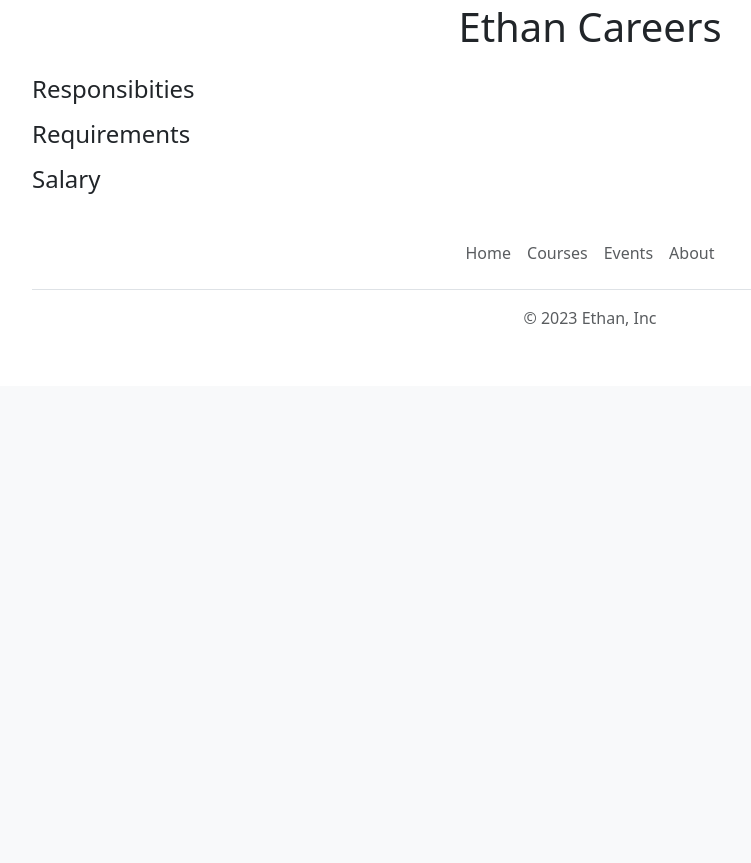
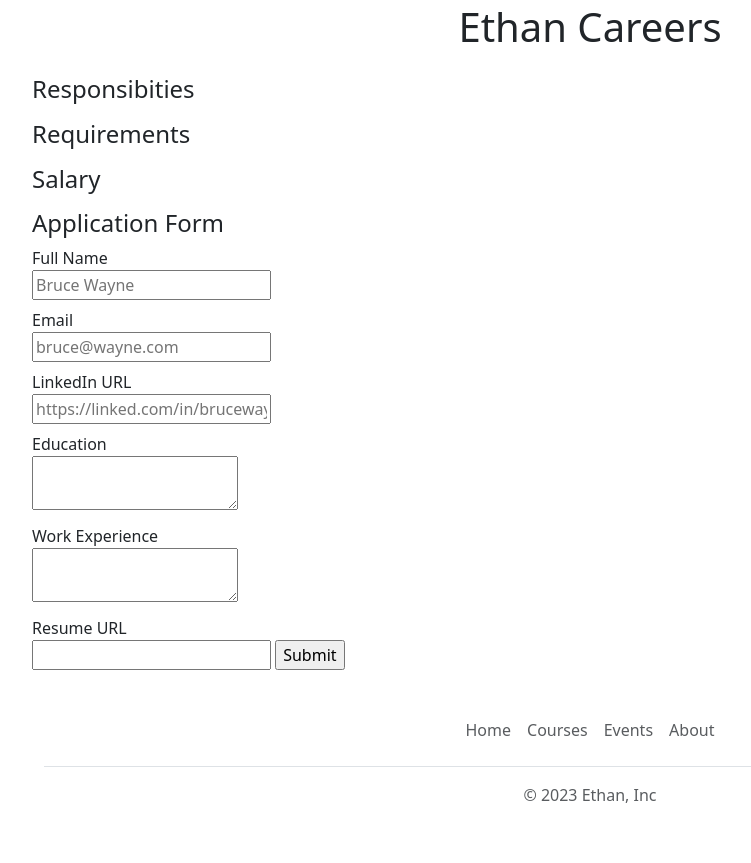
Before and after one commit to Superritemaster/Ethan-Careers-Website, a Flask app: template templates/jobpage.html in a window 1280 px wide. Shown: the part 437-1300 px from the top of the page, without its empty margins (50-801 px from the left). Before the commit the page ends 763 px from the top, so only its background shows below. Run offline with Flask 3, Linux system fonts and the light colour scheme; the template is opened without the code that fills it, so the values that code supplies are empty.

Commit message:
used advanced html forms and saved applications to DB

```diff
--- a/app.py
+++ b/app.py
@@ -1,6 +1,6 @@
-from flask import Flask, jsonify, render_template
+from flask import Flask, jsonify, render_template, request
 
-from database import load_jobs_from_db, load_job_from_db
+from database import load_jobs_from_db, load_job_from_db, add_application_to_db
 
 app = Flask(__name__)
 
@@ -24,6 +24,16 @@
 
   return render_template('jobpage.html', job=job)
 
+@app.route("/job/<id>/apply", methods=['post'])
+def apply_to_job(id):
+ data = request.form
+ job = load_job_from_db(id)
+
+ add_application_to_db(id, data)
+
+ return render_template('application_submitted.html',
+                        application=data,
+                        job=job)
 
 if __name__ == "__main__":
   app.run(host='0.0.0.0', debug=True)
--- /dev/null
+++ b/templates/application_form.html
@@ -0,0 +1,36 @@
+<h4>Application Form</h4>
+<form action="/job/{{job['id']}}/apply" method="post">
+  <div class="mb-2">
+  <label>Full Name</label><br>
+  <input type="text" name="full_name" placeholder="Bruce Wayne">
+  </div>
+
+  <div class="mb-2">
+  <label>Email</label><br/>
+  <input type="text" name="email" placeholder="bruce@wayne.com">
+  </div>
+
+  <div class="mb-2">
+  <label>LinkedIn URL</label><br>
+  <input type="text" name="linkedin_url" placeholder="https://linked.com/in/brucewayne">
+  </div>
+
+  <div class="mb-2">
+    <label>Education</label><br>
+    <textarea name="education"></textarea>
+  </div>
+
+  <div class="mb-2">
+    <label>Work Experience</label><br>
+    <textarea name="work_experience"></textarea>
+  </div>
+
+  <div class="mb-2">
+    <label>Resume URL</label><br>
+    <input type="text" name="resume_url"
+    </div>
+
+  <input type="submit">
+
+
+</form>
--- a/templates/jobpage.html
+++ b/templates/jobpage.html
@@ -26,6 +26,7 @@
       </ol>
      <h4>Salary</h4>
      <p>{{job.currency}}{{job.salary}}</p>
+      {% include 'application_form.html' %}
     </div>
      {% include 'footer.html' %}
   </body>
```
Also changed, not shown: database.py (+7 -0 lines), templates/application_submitted.html (added, +37 -0 lines), 1 other file.
